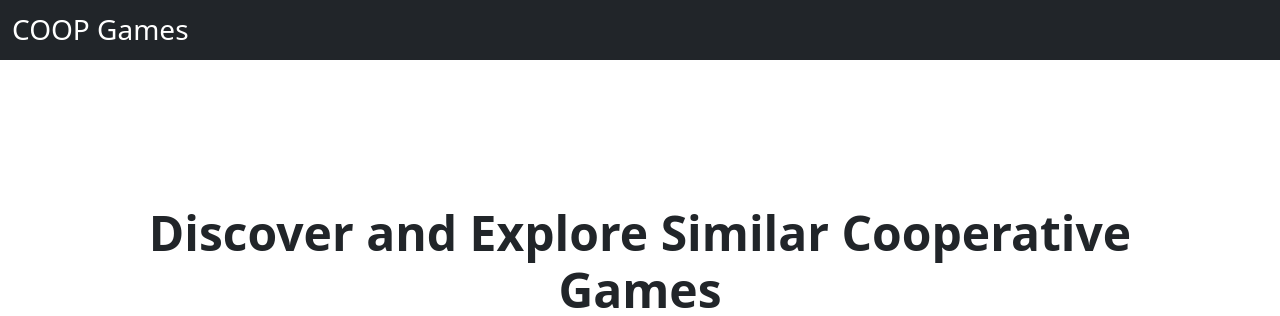
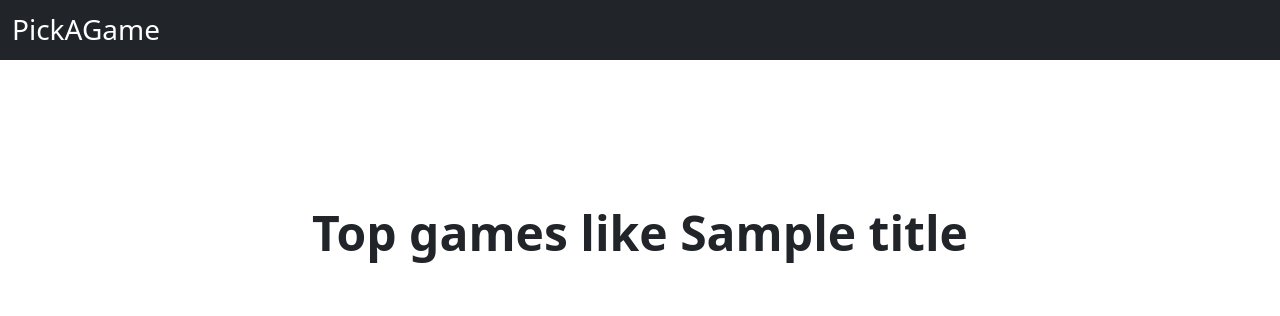
Before and after one commit to gabrielcampos21/cs50_project, a Flask app: template templates/search.html in a window 1280 px wide. Shown: the top 316 px of the page. Run offline with Flask 3, Linux system fonts and the light colour scheme; the template is opened without the code that fills it: most values are stand-ins (such as "Sample title", 1, 10 or a date in 2020); parts of the project's set-up code (start-up, migrations or seed data) failed here and were passed over.

Commit message:
added searched game image preview

```diff
--- a/app.py
+++ b/app.py
@@ -17,6 +17,8 @@ def complete():
 
 @app.route("/search", methods=["POST"])
 def search():
+    title = request.form.get('title')
+    title_id = recommender.get_title_id(title)
     games = recommender.get_recommendations(name=request.form.get('title'),
                                             min_rating=request.form.get(
                                                 'min-score-rate'),
@@ -30,7 +32,7 @@ def search():
                                                 'release-date-end'),
                                             recommendations_count=int(request.form.get('recommendations_count')))
 
-    return render_template("search.html", title=request.form.get('title'), games=games)
+    return render_template("search.html", title=title, title_id=title_id, games=games)
 
 
 @app.route("/", methods=["GET"])
--- a/recommender.py
+++ b/recommender.py
@@ -19,6 +19,10 @@ with open(INDICES_FILENAME, 'rb') as pickle_file:
 # Autocomplete function
 def complete(text):
     return indices[indices.index.str.find(text) != -1]
+
+
+def get_title_id(title):
+    return df[df['Name'] == title]['AppID'].iloc[0]
 
 
 # Function that takes in game title as input and outputs top x most similar games
--- a/templates/index.html
+++ b/templates/index.html
@@ -1,13 +1,13 @@
 {% extends "layout.html" %}
 
 {% block title %}
-COOP Discover
+PickAGame
 {% endblock %}
 
 {% block main %}
 <main class="px-3">
     <h1>Discover and explore the world of coop games</h1>
-    <p class="lead">Just type the name of a coop game you like, and we'll find 10 similar games!</p>
+    <p class="lead">Just type the name of a coop game you like, and we'll find similar games!</p>
     <div class="b-divider" style="height: 30px;"></div>
 </main>
 <form action="/search" method="post" class="container">
--- a/templates/layout.html
+++ b/templates/layout.html
@@ -10,14 +10,14 @@
 
     <link href="/static/styles.css" rel="stylesheet">
 
-    <title>COOP Discovery - {% block title %}{% endblock %}</title>
+    <title>PickAGame - {% block title %}{% endblock %}</title>
 </head>
 
 <body>
     <nav class="bg-dark navbar navbar-expand-md navbar-dark">
         <div class="container-fluid">
             <a class="navbar-brand" href="/">
-                <h3 class="float-md-start mb-0">COOP Games</h3>
+                <h3 class="float-md-start mb-0">PickAGame</h3>
             </a>
             <button class="navbar-toggler" type="button" data-bs-toggle="collapse" data-bs-target="#navbar"
                 aria-controls="navbar" aria-expanded="false" aria-label="Toggle navigation">
@@ -31,7 +31,7 @@
     </main>
 
     <footer class="mt-5 py-3 small text-center text-muted bg-light">
-        {% block footer %} &copy; {{ current_year }} COOP Games {% endblock %}
+        {% block footer %} &copy; {{ current_year }} PickAGame {% endblock %}
     </footer>
 </body>
 
--- a/templates/search.html
+++ b/templates/search.html
@@ -1,15 +1,16 @@
 {% extends "layout.html" %}
 
 {% block title %}
-COOP Discover
+PickAGame
 {% endblock %}
 
 {% block main %}
 <div class="container-fluid">
   <div class="px-4 py-5 my-5 text-center">
-    <h1 class="display-5 fw-bold text-body-emphasis">Discover and Explore Similar Cooperative Games</h1>
+    <h1 class="display-5 fw-bold text-body-emphasis">Top games like {{ title }}</h1>
     <div class="col-lg-6 mx-auto">
-      <p class="lead mb-4">Top games like {{ title }}</p>
+      <div class="b-game-divider" style="height: 50px;"></div>
+      <img src="https://cdn.cloudflare.steamstatic.com/steam/apps/{{ title_id }}/header.jpg" alt="{{ title }}">
     </div>
   </div>
 
```
